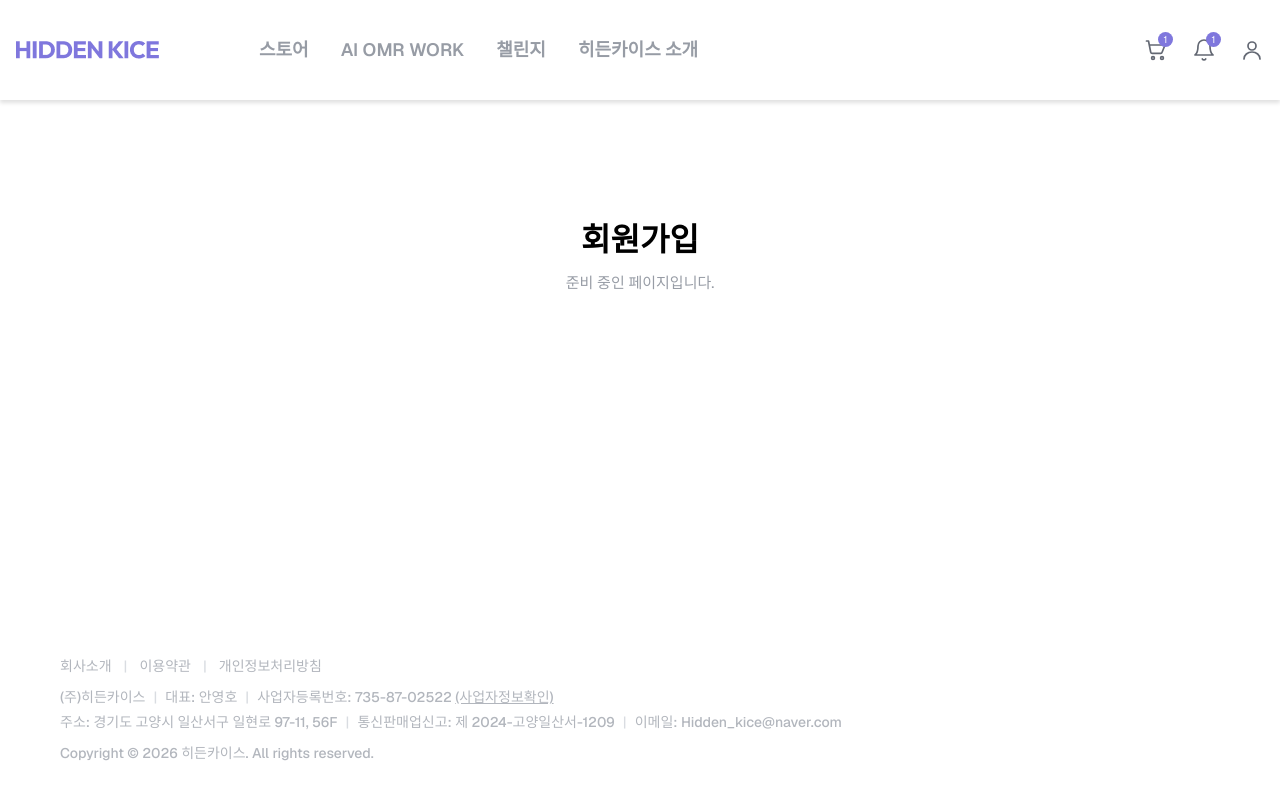
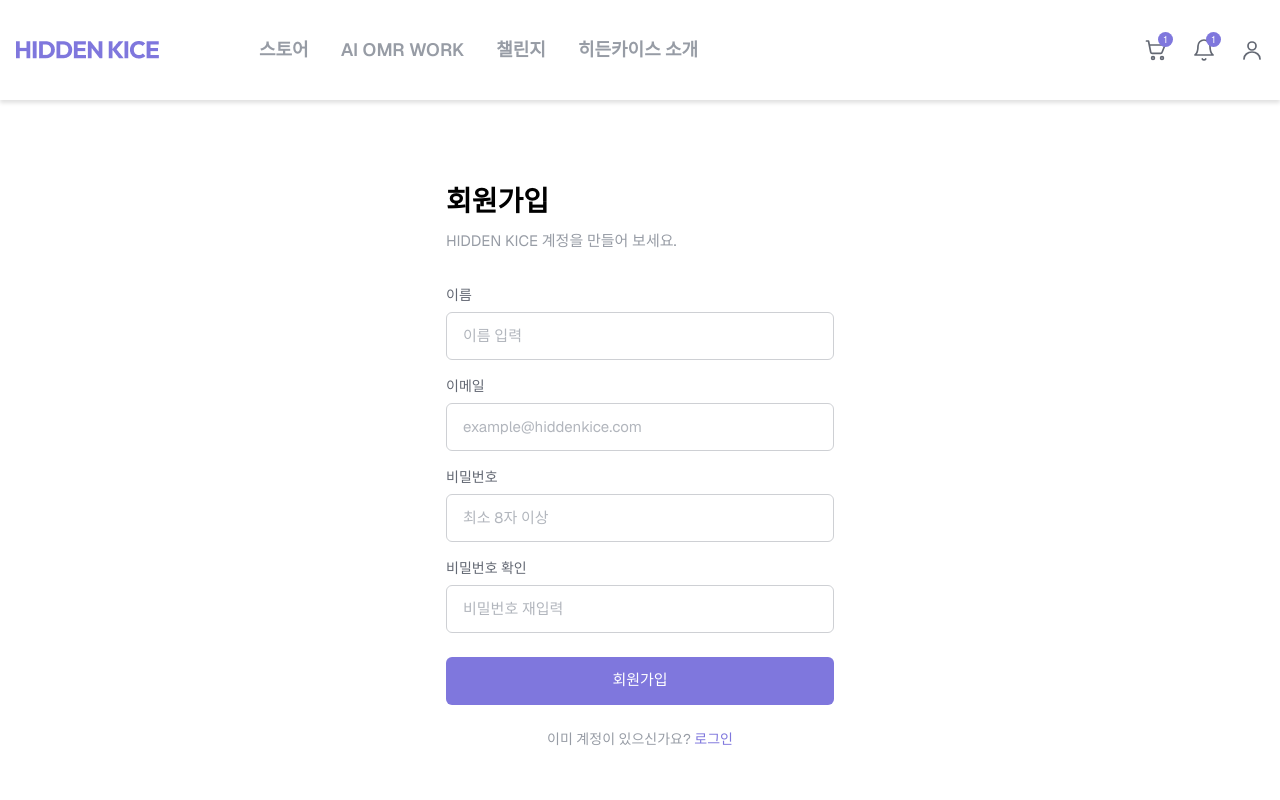
Before and after one commit to secgyu/employee-test, a Next.js app: page /signup in a window 1280 px wide. Shown: the top 800 px of the page. Built offline with nearby package versions, Linux system fonts and the light colour scheme; a web font is replaced by a local one.

Commit message:
feat: 로그인 및 회원가입 페이지 구현

```diff
--- a/app/login/page.tsx
+++ b/app/login/page.tsx
@@ -1,11 +1,11 @@
 import type { Metadata } from "next";
 
-import { PagePlaceholder } from "@/src/components/layout/PagePlaceholder";
+import { LoginForm } from "@/src/components/auth/LoginForm";
 
 export const metadata: Metadata = {
   title: "로그인 | HIDDEN KICE",
 };
 
 export default function LoginPage() {
-  return <PagePlaceholder title="로그인" />;
+  return <LoginForm />;
 }
--- a/app/signup/page.tsx
+++ b/app/signup/page.tsx
@@ -1,11 +1,11 @@
 import type { Metadata } from "next";
 
-import { PagePlaceholder } from "@/src/components/layout/PagePlaceholder";
+import { SignupForm } from "@/src/components/auth/SignupForm";
 
 export const metadata: Metadata = {
   title: "회원가입 | HIDDEN KICE",
 };
 
 export default function SignupPage() {
-  return <PagePlaceholder title="회원가입" />;
+  return <SignupForm />;
 }
--- /dev/null
+++ b/src/components/auth/LoginForm.tsx
@@ -0,0 +1,78 @@
+"use client";
+
+import Link from "next/link";
+import { useState } from "react";
+
+import { TextField } from "@/src/components/auth/TextField";
+import { isValidEmail } from "@/src/features/auth/validation";
+
+interface FieldErrors {
+  email?: string;
+  password?: string;
+}
+
+/** 로그인 폼 (CSR). 유효성 검사 후 제출. 실제 인증은 Supabase 연동 시 처리. */
+export function LoginForm() {
+  const [email, setEmail] = useState("");
+  const [password, setPassword] = useState("");
+  const [errors, setErrors] = useState<FieldErrors>({});
+  const [message, setMessage] = useState("");
+
+  function handleSubmit(event: React.FormEvent) {
+    event.preventDefault();
+    const nextErrors: FieldErrors = {};
+    if (!isValidEmail(email)) nextErrors.email = "올바른 이메일을 입력해 주세요.";
+    if (!password) nextErrors.password = "비밀번호를 입력해 주세요.";
+
+    setErrors(nextErrors);
+    if (Object.keys(nextErrors).length === 0) {
+      setMessage("로그인 기능은 Supabase 연동 후 제공됩니다. (데모)");
+    }
+  }
+
+  return (
+    <section className="mx-auto flex w-full max-w-[420px] flex-col px-4 py-[80px]">
+      <h1 className="text-[28px] font-semibold text-black">로그인</h1>
+      <p className="mt-2 text-[15px] text-muted">HIDDEN KICE 계정으로 로그인하세요.</p>
+
+      <form onSubmit={handleSubmit} className="mt-8 flex flex-col gap-4" noValidate>
+        <TextField
+          id="email"
+          label="이메일"
+          type="email"
+          value={email}
+          onChange={setEmail}
+          placeholder="example@hiddenkice.com"
+          autoComplete="email"
+          error={errors.email}
+        />
+        <TextField
+          id="password"
+          label="비밀번호"
+          type="password"
+          value={password}
+          onChange={setPassword}
+          placeholder="비밀번호 입력"
+          autoComplete="current-password"
+          error={errors.password}
+        />
+
+        <button
+          type="submit"
+          className="mt-2 h-12 rounded-md bg-brand text-[15px] font-medium text-brand-foreground transition-opacity hover:opacity-90"
+        >
+          로그인
+        </button>
+      </form>
+
+      {message ? <p className="mt-4 rounded-md bg-brand/5 px-4 py-3 text-[14px] text-brand">{message}</p> : null}
+
+      <p className="mt-6 text-center text-[14px] text-muted">
+        아직 회원이 아니신가요?{" "}
+        <Link href="/signup" className="font-medium text-brand hover:underline">
+          회원가입
+        </Link>
+      </p>
+    </section>
+  );
+}
--- /dev/null
+++ b/src/components/auth/SignupForm.tsx
@@ -0,0 +1,104 @@
+"use client";
+
+import Link from "next/link";
+import { useState } from "react";
+
+import { TextField } from "@/src/components/auth/TextField";
+import { MIN_PASSWORD_LENGTH, isValidEmail } from "@/src/features/auth/validation";
+
+interface FieldErrors {
+  name?: string;
+  email?: string;
+  password?: string;
+  passwordConfirm?: string;
+}
+
+/** 회원가입 폼 (CSR). 유효성 검사 후 제출. 실제 가입은 Supabase 연동 시 처리. */
+export function SignupForm() {
+  const [name, setName] = useState("");
+  const [email, setEmail] = useState("");
+  const [password, setPassword] = useState("");
+  const [passwordConfirm, setPasswordConfirm] = useState("");
+  const [errors, setErrors] = useState<FieldErrors>({});
+  const [message, setMessage] = useState("");
+
+  function handleSubmit(event: React.FormEvent) {
+    event.preventDefault();
+    const nextErrors: FieldErrors = {};
+    if (!name.trim()) nextErrors.name = "이름을 입력해 주세요.";
+    if (!isValidEmail(email)) nextErrors.email = "올바른 이메일을 입력해 주세요.";
+    if (password.length < MIN_PASSWORD_LENGTH)
+      nextErrors.password = `비밀번호는 최소 ${MIN_PASSWORD_LENGTH}자 이상이어야 합니다.`;
+    if (password !== passwordConfirm) nextErrors.passwordConfirm = "비밀번호가 일치하지 않습니다.";
+
+    setErrors(nextErrors);
+    if (Object.keys(nextErrors).length === 0) {
+      setMessage("회원가입 기능은 Supabase 연동 후 제공됩니다. (데모)");
+    }
+  }
+
+  return (
+    <section className="mx-auto flex w-full max-w-[420px] flex-col px-4 py-[80px]">
+      <h1 className="text-[28px] font-semibold text-black">회원가입</h1>
+      <p className="mt-2 text-[15px] text-muted">HIDDEN KICE 계정을 만들어 보세요.</p>
+
+      <form onSubmit={handleSubmit} className="mt-8 flex flex-col gap-4" noValidate>
+        <TextField
+          id="name"
+          label="이름"
+          value={name}
+          onChange={setName}
+          placeholder="이름 입력"
+          autoComplete="name"
+          error={errors.name}
+        />
+        <TextField
+          id="email"
+          label="이메일"
+          type="email"
+          value={email}
+          onChange={setEmail}
+          placeholder="example@hiddenkice.com"
+          autoComplete="email"
+          error={errors.email}
+        />
+        <TextField
+          id="password"
+          label="비밀번호"
+          type="password"
+          value={password}
+          onChange={setPassword}
+          placeholder={`최소 ${MIN_PASSWORD_LENGTH}자 이상`}
+          autoComplete="new-password"
+          error={errors.password}
+        />
+        <TextField
+          id="passwordConfirm"
+          label="비밀번호 확인"
+          type="password"
+          value={passwordConfirm}
+          onChange={setPasswordConfirm}
+          placeholder="비밀번호 재입력"
+          autoComplete="new-password"
+          error={errors.passwordConfirm}
+        />
+
+        <button
+          type="submit"
+          className="mt-2 h-12 rounded-md bg-brand text-[15px] font-medium text-brand-foreground transition-opacity hover:opacity-90"
+        >
+          회원가입
+        </button>
+      </form>
+
+      {message ? <p className="mt-4 rounded-md bg-brand/5 px-4 py-3 text-[14px] text-brand">{message}</p> : null}
+
+      <p className="mt-6 text-center text-[14px] text-muted">
+        이미 계정이 있으신가요?{" "}
+        <Link href="/login" className="font-medium text-brand hover:underline">
+          로그인
+        </Link>
+      </p>
+    </section>
+  );
+}
--- /dev/null
+++ b/src/components/auth/TextField.tsx
@@ -0,0 +1,43 @@
+interface TextFieldProps {
+  id: string;
+  label: string;
+  value: string;
+  onChange: (value: string) => void;
+  type?: string;
+  placeholder?: string;
+  error?: string;
+  autoComplete?: string;
+}
+
+export function TextField({
+  id,
+  label,
+  value,
+  onChange,
+  type = "text",
+  placeholder,
+  error,
+  autoComplete,
+}: TextFieldProps) {
+  return (
+    <div className="flex flex-col gap-1.5">
+      <label htmlFor={id} className="text-[14px] font-medium text-ink">
+        {label}
+      </label>
+      <input
+        id={id}
+        type={type}
+        value={value}
+        onChange={(event) => onChange(event.target.value)}
+        placeholder={placeholder}
+        autoComplete={autoComplete}
+        aria-invalid={error ? true : undefined}
+        className={
+          "h-12 rounded-md border px-4 text-[15px] text-black outline-none transition-colors placeholder:text-[#B2B6BD] " +
+          (error ? "border-red-400 focus:border-red-400" : "border-[#CED0D4] focus:border-brand")
+        }
+      />
+      {error ? <p className="text-[13px] text-red-500">{error}</p> : null}
+    </div>
+  );
+}
--- /dev/null
+++ b/src/features/auth/validation.ts
@@ -0,0 +1,7 @@
+/** 간단한 이메일 형식 검사 */
+export function isValidEmail(value: string): boolean {
+  return /^[^\s@]+@[^\s@]+\.[^\s@]+$/.test(value.trim());
+}
+
+/** 비밀번호 최소 길이 */
+export const MIN_PASSWORD_LENGTH = 8;
```
